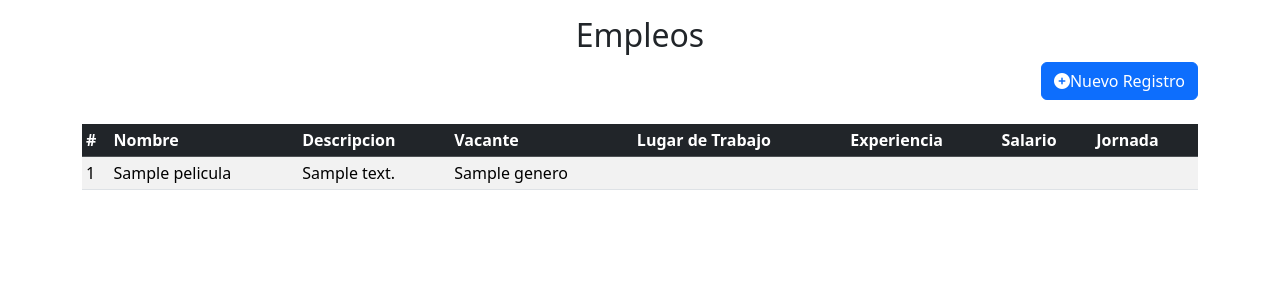
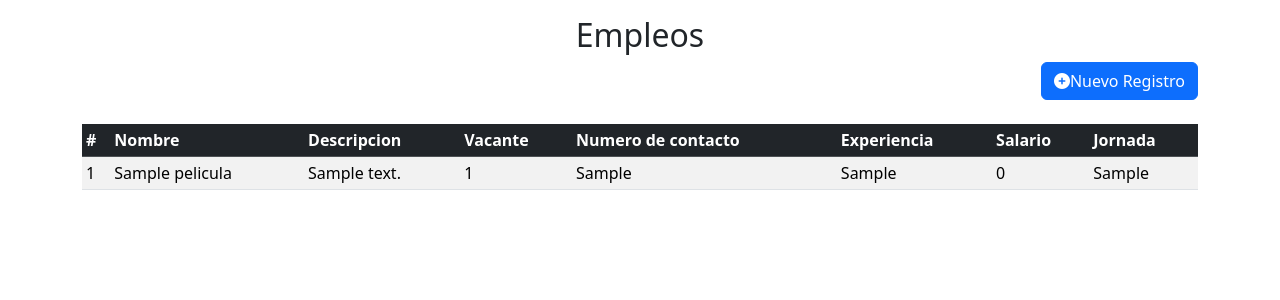
Before and after one commit to davidvaiss/weencloud, a PHP site: page /CRUD-WC/app/peliculas/index.php in a window 1280 px wide. Shown: the top 300 px of the page. Run offline with PHP 8.4, Linux system fonts and the light colour scheme; tables that the repository leaves empty or names only in its code hold one stand-in row (values such as "Sample post"); data that the repository does not hold is empty.

Commit message:
sadssdsd

```diff
--- a/CRUD-WC/app/peliculas/guarda.php
+++ b/CRUD-WC/app/peliculas/guarda.php
@@ -5,13 +5,13 @@ require '../config/database.php';
 $nombre = $conn->real_escape_string($_POST['nombre']);
 $descripcion =$conn->real_escape_string($_POST['descripcion']);
 $genero = $conn->real_escape_string($_POST['genero']);
-$lugar_trab = $conn->real_escape_string($_POST['lugar_trab']);
+$numero = $conn->real_escape_string($_POST['numero']);
 $experiencia =$conn->real_escape_string($_POST['experiencia']);
 $salario = $conn->real_escape_string($_POST['salario']);
 $jornada= $conn->real_escape_string($_POST['jornada']);
 
-$sql = "INSERT INTO pelicula (nombre, descripcion, id_genero, lu_trabajo, exp, sal, jor)
-VALUES ('$nombre', '$descripcion', $genero, $lugar_trab, $experiencia, $salario, $jornada NOW())";
+$sql = "INSERT INTO pelicula (nombre, descripcion, id_genero, nu_contacto, exp, sal, jor)
+VALUES ('$nombre', '$descripcion', '$genero', '$numero', '$experiencia', '$salario', '$jornada')";
 if($conn->query($sql)){
     $id = $conn->insert_id;
 }
--- a/CRUD-WC/app/peliculas/index.php
+++ b/CRUD-WC/app/peliculas/index.php
@@ -2,8 +2,7 @@
 
 require '../config/database.php';
 
-$sqlPeliculas = "SELECT p.id, p.nombre, p.descripcion, g.nombre AS genero FROM pelicula AS p
-INNER JOIN genero AS g ON p.id_genero=g.id";
+$sqlPeliculas = "SELECT * FROM pelicula";
 $peliculas = $conn->query($sqlPeliculas);
 
 ?>
@@ -39,7 +38,7 @@ $peliculas = $conn->query($sqlPeliculas);
                     <th>Nombre</th>
                     <th>Descripcion</th>
                     <th>Vacante</th>
-                    <th>Lugar de Trabajo</th>
+                    <th>Numero de contacto</th>
                     <th>Experiencia</th>
                     <th>Salario</th>
                     <th>Jornada</th>
@@ -48,19 +47,22 @@ $peliculas = $conn->query($sqlPeliculas);
 
             <tbody>
 
+
+
             <?php while ($row = $peliculas->fetch_assoc()) { ?>
                     <tr>
                         <td><?= $row['id']; ?></td>
                         <td><?= $row['nombre']; ?></td>
                         <td><?= $row['descripcion']; ?></td>
-                        <td><?= $row['genero']; ?></td>
-                        <td><?= $row['lu_trabajo']; ?></td>
+                        <td><?= $row['id_genero']; ?></td>
+                        <td><?= $row['nu_contacto']; ?></td>
                         <td><?= $row['exp']; ?></td>
-                        <td><?= $row['sal']; ?></td>
+                        <td><?php echo number_format($row['sal']); ?></td>
                         <td><?= $row['jor']; ?></td>
 
                  </tr>
-                 <?php } ?>
+                 <?php }
+                 ?>
             </tbody>
 
         </table>
--- a/CRUD-WC/app/peliculas/nuevoModal.php
+++ b/CRUD-WC/app/peliculas/nuevoModal.php
@@ -13,8 +13,8 @@
             </div>
 
             <div class="mb-3">
-                 <label for="lugar_trab" class="form-label"> Lugar de Trabajo</label>
-                 <input type="text" name="lugar_trab" id="lugar_trab" value="" class=" form-control" required>
+                 <label for="numero" class="form-label"> Numero de contacto</label>
+                 <input type="text" name="numero" id="numero" value="" class=" form-control" required>
             </div>
 
             <div class="mb-3">
@@ -24,7 +24,7 @@
 
             <div class="mb-3">
                  <label for="salario" class="form-label">Salario</label>
-                 <input type="text" name="salario" id="salario" value="" class=" form-control" required>
+                 <input type="number" name="salario" id="salario" value="" class=" form-control" required step="50">
             </div>
 
             <div class="mb-3">
--- a/index.php
+++ b/index.php
@@ -62,7 +62,7 @@
             <p>
                 Si buscas trabajo ¡Ween Cloud es tu mejor aliado!
             </p>
-            <a href="CRUD-WC/index.php" class="btn-3">Ingresar</a>
+            <a href="CRUD-WC/app/peliculas/index.php" class="btn-3">Ingresar</a>
         <!-- </div>
         <div class="service">
             <img src="IMG/icon3.svg" alt="">
```
